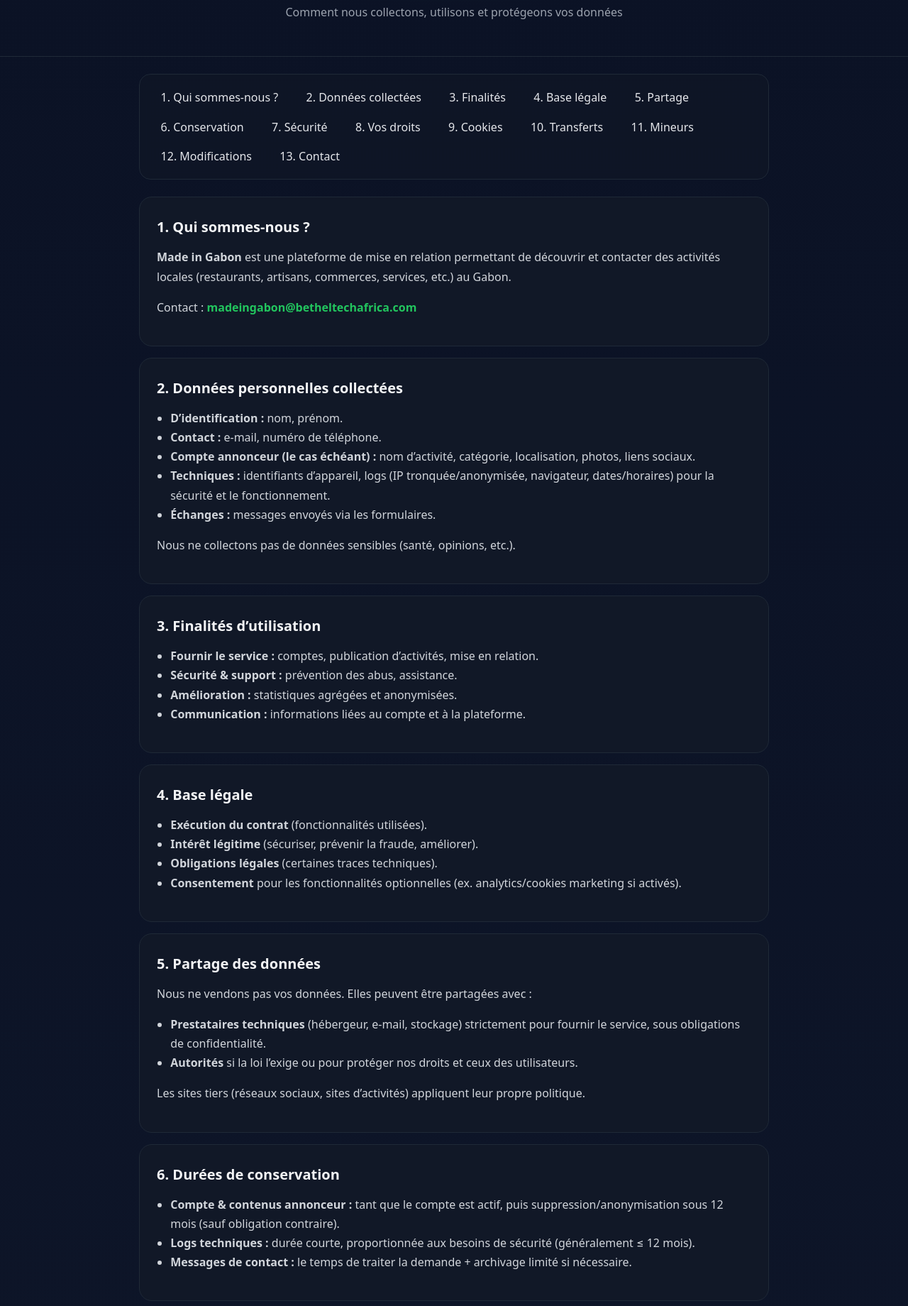
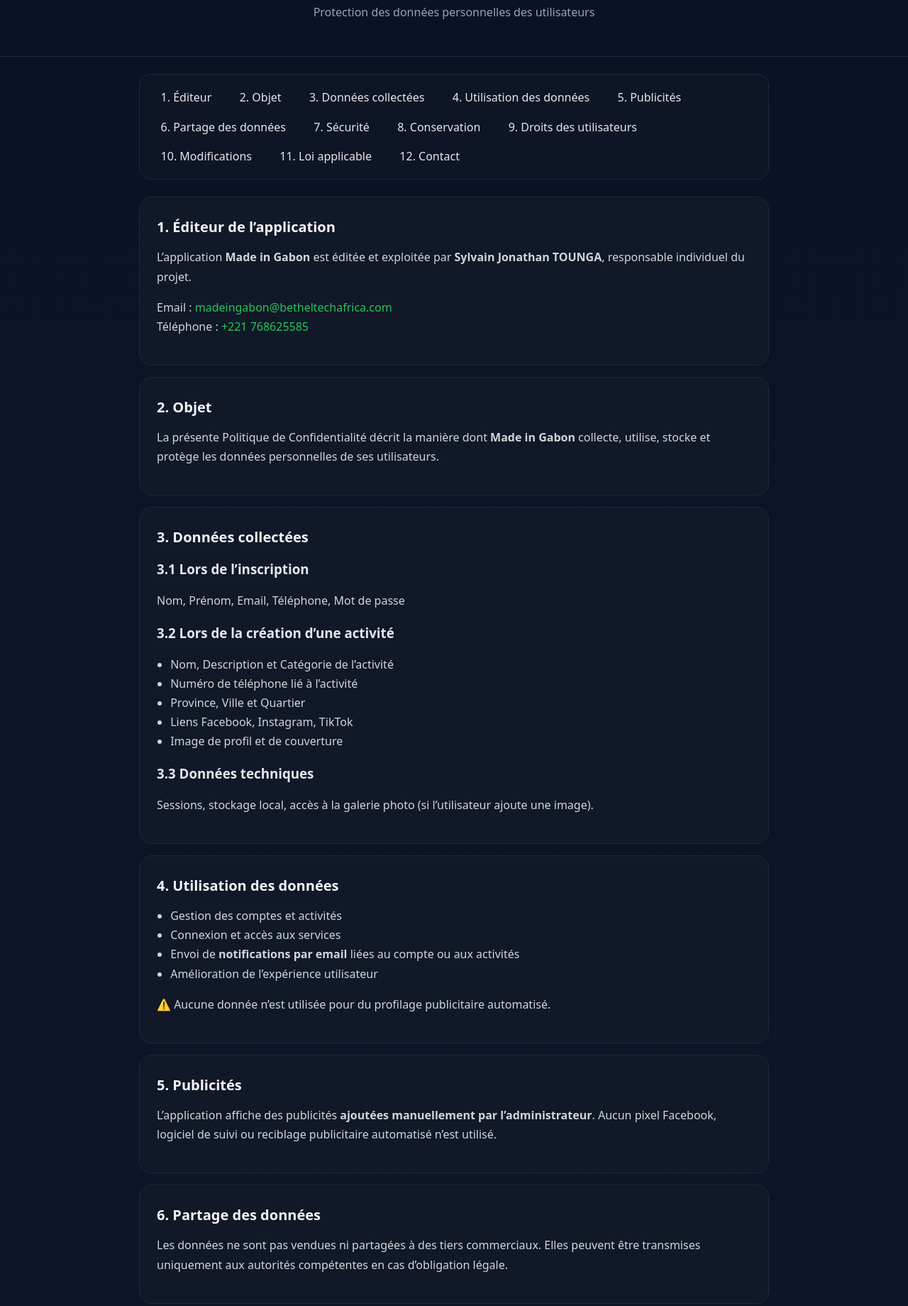
Before and after one commit to Jonathandu241/made-in-gabon, a plain HTML site: page confidentialite.html in a window 1280 px wide. Shown: the part 134-1974 px from the top of the page at 71% size. Drawn offline with Linux system fonts and the light colour scheme.

Commit message:
Update confidentialite.html

```diff
--- a/confidentialite.html
+++ b/confidentialite.html
@@ -4,39 +4,57 @@
   <meta charset="utf-8">
   <meta name="viewport" content="width=device-width,initial-scale=1">
   <title>Politique de Confidentialité – Made in Gabon</title>
-  <meta name="description" content="Politique de confidentialité de la plateforme Made in Gabon.">
+  <meta name="description" content="Politique de Confidentialité de l’application Made in Gabon.">
   <meta name="robots" content="index,follow">
   <meta property="og:title" content="Politique de Confidentialité – Made in Gabon">
-  <meta property="og:description" content="Comment Made in Gabon collecte, utilise, partage et protège vos données personnelles.">
+  <meta property="og:description" content="Politique de Confidentialité de l’application Made in Gabon.">
   <meta property="og:type" content="website">
   <style>
     :root{
-      --bg:#0f172a; --card:#111827; --text:#e5e7eb;
-      --muted:#9ca3af; --accent:#22c55e; --line:#1f2937;
+      --bg:#0f172a;
+      --card:#111827;
+      --text:#e5e7eb;
+      --muted:#9ca3af;
+      --accent:#22c55e;
+      --line:#1f2937;
     }
     *{box-sizing:border-box}
-    body{margin:0;font-family:system-ui,-apple-system,Segoe UI,Roboto,Ubuntu,Arial,sans-serif;color:var(--text);background:linear-gradient(180deg,#0b1225,var(--bg))}
-    header{padding:48px 16px;text-align:center;border-bottom:1px solid var(--line);
+    body{
+      margin:0; font-family:system-ui,-apple-system,Segoe UI,Roboto,Ubuntu,Arial,sans-serif;
+      color:var(--text); background:linear-gradient(180deg,#0b1225, var(--bg));
+    }
+    header{
+      padding:48px 16px; text-align:center; border-bottom:1px solid var(--line);
       background: radial-gradient(1200px 400px at 50% -100px, rgba(34,197,94,.25), transparent 60%);
     }
-    .badge{display:inline-block;padding:.3rem .6rem;border:1px solid #1f2937;border-radius:999px;color:var(--muted);font-size:.85rem}
-    h1{margin:.6rem 0 0;font-size:2rem}
-    .subtitle{color:var(--muted);margin:.4rem 0 0}
-    .container{max-width:920px;margin:0 auto;padding:24px 16px 72px}
-    nav{background:rgba(17,24,39,.6);backdrop-filter:blur(6px);border:1px solid var(--line);border-radius:16px;padding:12px;margin-bottom:24px}
-    nav a{color:var(--text);text-decoration:none;margin:.25rem .5rem;padding:.35rem .6rem;border-radius:8px;display:inline-block}
+    .badge{display:inline-block; padding:.3rem .6rem; border:1px solid #1f2937; border-radius:999px; color:var(--muted); font-size:.85rem}
+    h1{margin:.6rem 0 0; font-size:2rem}
+    .subtitle{color:var(--muted); margin:.4rem 0 0}
+    .container{max-width:920px; margin:0 auto; padding:24px 16px 72px}
+    nav{
+      background:rgba(17,24,39,.6); backdrop-filter: blur(6px);
+      border:1px solid var(--line); border-radius:16px; padding:12px; margin-bottom:24px;
+    }
+    nav a{color:var(--text); text-decoration:none; margin:.25rem .5rem; padding:.35rem .6rem; border-radius:8px; display:inline-block}
     nav a:hover{background:#0b1225}
-    section{background:var(--card);border:1px solid var(--line);border-radius:18px;padding:24px;margin:16px 0}
-    h2{font-size:1.25rem;margin:.25rem 0 1rem;color:#f3f4f6}
-    p,li{line-height:1.7;color:#d1d5db}
+    section{
+      background:var(--card); border:1px solid var(--line); border-radius:18px;
+      padding:24px; margin:16px 0;
+    }
+    h2{font-size:1.25rem; margin:.25rem 0 1rem; color:#f3f4f6}
+    p, li{line-height:1.7; color:#d1d5db}
     ul{padding-left:1.2rem}
-    .stamp{display:inline-block;margin-top:6px;padding:.25rem .6rem;border:1px dashed #374151;border-radius:10px;color:#9ca3af;font-size:.85rem}
+    .kbd{font-family:ui-monospace, SFMono-Regular, Menlo, Consolas, monospace; font-size:.9rem; color:var(--muted)}
+    footer{
+      margin-top:24px; color:var(--muted); text-align:center;
+    }
+    .stamp{
+      display:inline-block; margin-top:6px; padding:.25rem .6rem; border:1px dashed #374151; border-radius:10px; color:#9ca3af; font-size:.85rem;
+    }
     .accent{color:var(--accent)}
-    footer{margin-top:24px;color:var(--muted);text-align:center}
-    .backlink{display:inline-block;margin:0 0 12px 0}
     @media print{
-      body{background:#fff;color:#111}
-      header, nav{border:none;background:#fff}
+      body{background:#fff; color:#111}
+      header, nav{border:none; background:#fff}
       section{page-break-inside:avoid}
       a{color:#111}
     }
@@ -46,122 +64,114 @@
   <header>
     <span class="badge">🇬🇦 Made in Gabon</span>
     <h1>Politique de Confidentialité</h1>
-    <p class="subtitle">Comment nous collectons, utilisons et protégeons vos données</p>
+    <p class="subtitle">Protection des données personnelles des utilisateurs</p>
   </header>
 
   <main class="container">
     <nav aria-label="Sommaire">
-      <a href="#qui">1. Qui sommes-nous ?</a>
-      <a href="#donnees">2. Données collectées</a>
-      <a href="#finalites">3. Finalités</a>
-      <a href="#base">4. Base légale</a>
-      <a href="#partage">5. Partage</a>
-      <a href="#durees">6. Conservation</a>
+      <a href="#editeur">1. Éditeur</a>
+      <a href="#objet">2. Objet</a>
+      <a href="#donnees">3. Données collectées</a>
+      <a href="#usage">4. Utilisation des données</a>
+      <a href="#pub">5. Publicités</a>
+      <a href="#partage">6. Partage des données</a>
       <a href="#securite">7. Sécurité</a>
-      <a href="#droits">8. Vos droits</a>
-      <a href="#cookies">9. Cookies</a>
-      <a href="#transferts">10. Transferts</a>
-      <a href="#mineurs">11. Mineurs</a>
-      <a href="#modifs">12. Modifications</a>
-      <a href="#contact">13. Contact</a>
+      <a href="#conservation">8. Conservation</a>
+      <a href="#droits">9. Droits des utilisateurs</a>
+      <a href="#modifs">10. Modifications</a>
+      <a href="#loi">11. Loi applicable</a>
+      <a href="#contact">12. Contact</a>
     </nav>
 
-    <section id="qui">
-      <h2>1. Qui sommes-nous ?</h2>
-      <p><strong>Made in Gabon</strong> est une plateforme de mise en relation permettant de découvrir et contacter des activités locales (restaurants, artisans, commerces, services, etc.) au Gabon.</p>
-      <p>Contact : <strong class="accent">madeingabon@betheltechafrica.com</strong></p>
+    <section id="editeur">
+      <h2>1. Éditeur de l’application</h2>
+      <p>L’application <strong>Made in Gabon</strong> est éditée et exploitée par <strong>Sylvain Jonathan TOUNGA</strong>, responsable individuel du projet.</p>
+      <p>Email : <span class="accent">madeingabon@betheltechafrica.com</span><br>
+      Téléphone : <span class="accent">+221 768625585</span></p>
+    </section>
+
+    <section id="objet">
+      <h2>2. Objet</h2>
+      <p>La présente Politique de Confidentialité décrit la manière dont <strong>Made in Gabon</strong> collecte, utilise, stocke et protège les données personnelles de ses utilisateurs.</p>
     </section>
 
     <section id="donnees">
-      <h2>2. Données personnelles collectées</h2>
+      <h2>3. Données collectées</h2>
+      <h3>3.1 Lors de l’inscription</h3>
+      <p>Nom, Prénom, Email, Téléphone, Mot de passe</p>
+      <h3>3.2 Lors de la création d’une activité</h3>
       <ul>
-        <li><strong>D’identification :</strong> nom, prénom.</li>
-        <li><strong>Contact :</strong> e-mail, numéro de téléphone.</li>
-        <li><strong>Compte annonceur (le cas échéant) :</strong> nom d’activité, catégorie, localisation, photos, liens sociaux.</li>
-        <li><strong>Techniques :</strong> identifiants d’appareil, logs (IP tronquée/anonymisée, navigateur, dates/horaires) pour la sécurité et le fonctionnement.</li>
-        <li><strong>Échanges :</strong> messages envoyés via les formulaires.</li>
+        <li>Nom, Description et Catégorie de l’activité</li>
+        <li>Numéro de téléphone lié à l’activité</li>
+        <li>Province, Ville et Quartier</li>
+        <li>Liens Facebook, Instagram, TikTok</li>
+        <li>Image de profil et de couverture</li>
       </ul>
-      <p>Nous ne collectons pas de données sensibles (santé, opinions, etc.).</p>
+      <h3>3.3 Données techniques</h3>
+      <p>Sessions, stockage local, accès à la galerie photo (si l’utilisateur ajoute une image).</p>
     </section>
 
-    <section id="finalites">
-      <h2>3. Finalités d’utilisation</h2>
+    <section id="usage">
+      <h2>4. Utilisation des données</h2>
       <ul>
-        <li><strong>Fournir le service :</strong> comptes, publication d’activités, mise en relation.</li>
-        <li><strong>Sécurité & support :</strong> prévention des abus, assistance.</li>
-        <li><strong>Amélioration :</strong> statistiques agrégées et anonymisées.</li>
-        <li><strong>Communication :</strong> informations liées au compte et à la plateforme.</li>
+        <li>Gestion des comptes et activités</li>
+        <li>Connexion et accès aux services</li>
+        <li>Envoi de <strong>notifications par email</strong> liées au compte ou aux activités</li>
+        <li>Amélioration de l’expérience utilisateur</li>
       </ul>
+      <p>⚠️ Aucune donnée n’est utilisée pour du profilage publicitaire automatisé.</p>
     </section>
 
-    <section id="base">
-      <h2>4. Base légale</h2>
-      <ul>
-        <li><strong>Exécution du contrat</strong> (fonctionnalités utilisées).</li>
-        <li><strong>Intérêt légitime</strong> (sécuriser, prévenir la fraude, améliorer).</li>
-        <li><strong>Obligations légales</strong> (certaines traces techniques).</li>
-        <li><strong>Consentement</strong> pour les fonctionnalités optionnelles (ex. analytics/cookies marketing si activés).</li>
-      </ul>
+    <section id="pub">
+      <h2>5. Publicités</h2>
+      <p>L’application affiche des publicités <strong>ajoutées manuellement par l’administrateur</strong>.
+      Aucun pixel Facebook, logiciel de suivi ou reciblage publicitaire automatisé n’est utilisé.</p>
     </section>
 
     <section id="partage">
-      <h2>5. Partage des données</h2>
-      <p>Nous ne vendons pas vos données. Elles peuvent être partagées avec :</p>
-      <ul>
-        <li><strong>Prestataires techniques</strong> (hébergeur, e-mail, stockage) strictement pour fournir le service, sous obligations de confidentialité.</li>
-        <li><strong>Autorités</strong> si la loi l’exige ou pour protéger nos droits et ceux des utilisateurs.</li>
-      </ul>
-      <p>Les sites tiers (réseaux sociaux, sites d’activités) appliquent leur propre politique.</p>
-    </section>
-
-    <section id="durees">
-      <h2>6. Durées de conservation</h2>
-      <ul>
-        <li><strong>Compte & contenus annonceur :</strong> tant que le compte est actif, puis suppression/anonymisation sous 12 mois (sauf obligation contraire).</li>
-        <li><strong>Logs techniques :</strong> durée courte, proportionnée aux besoins de sécurité (généralement ≤ 12 mois).</li>
-        <li><strong>Messages de contact :</strong> le temps de traiter la demande + archivage limité si nécessaire.</li>
-      </ul>
+      <h2>6. Partage des données</h2>
+      <p>Les données ne sont pas vendues ni partagées à des tiers commerciaux.
+      Elles peuvent être transmises uniquement aux autorités compétentes en cas d’obligation légale.</p>
     </section>
 
     <section id="securite">
-      <h2>7. Sécurité</h2>
-      <p>Mesures techniques et organisationnelles raisonnables (contrôles d’accès, chiffrement en transit/au repos selon le prestataire, sauvegardes). En cas d’incident sérieux, nous informerons les personnes concernées conformément à la loi.</p>
+      <h2>7. Sécurité des données</h2>
+      <p>Des mesures techniques et organisationnelles sont mises en place pour protéger les données contre l’accès non autorisé, la perte ou la divulgation.
+      Cependant, aucun système n’étant totalement sûr, une sécurité absolue ne peut être garantie.</p>
+    </section>
+
+    <section id="conservation">
+      <h2>8. Conservation des données</h2>
+      <p>Les données sont conservées tant que le compte est actif.
+      En cas de suppression, certaines informations peuvent être gardées pour des raisons légales ou de sécurité.</p>
     </section>
 
     <section id="droits">
-      <h2>8. Vos droits</h2>
-      <p>Sur demande : accès, rectification, suppression, opposition/limitation lorsque applicable. Nous pouvons vérifier votre identité avant de répondre.</p>
-      <p>Contact : <strong class="accent">madeingabon@betheltechafrica.com</strong></p>
-    </section>
-
-    <section id="cookies">
-      <h2>9. Cookies & analytics</h2>
+      <h2>9. Droits des utilisateurs</h2>
       <ul>
-        <li><strong>Essentiels :</strong> nécessaires au fonctionnement (session, sécurité).</li>
-        <li><strong>Mesure d’audience :</strong> désactivée par défaut. Si un outil est activé (ex. Google Analytics), nous l’indiquerons ici avec options de consentement/refus.</li>
-        <li><strong>Publicité :</strong> pas de publicité comportementale sans consentement préalable.</li>
+        <li>Droit d’accès : obtenir une copie de ses données</li>
+        <li>Droit de rectification : corriger ses informations</li>
+        <li>Droit de suppression : demander la suppression de son compte</li>
+        <li>Droit d’opposition : refuser certains traitements</li>
       </ul>
-    </section>
-
-    <section id="transferts">
-      <h2>10. Transferts internationaux</h2>
-      <p>Certains prestataires peuvent être situés hors de votre pays. Nous veillons à des <strong>garanties appropriées</strong> (contrats, clauses types, hébergement conforme, etc.).</p>
-    </section>
-
-    <section id="mineurs">
-      <h2>11. Comptes de mineurs</h2>
-      <p>La plateforme n’est pas destinée aux moins de 15 ans sans consentement d’un parent/tuteur. Signalez-nous toute donnée transmise sans autorisation pour suppression.</p>
+      <p>Pour exercer ces droits, contacter : <span class="accent">madeingabon@betheltechafrica.com</span></p>
     </section>
 
     <section id="modifs">
-      <h2>12. Modifications</h2>
-      <p>Cette politique peut évoluer. La date de dernière mise à jour figure ci-dessous. En cas de changement significatif, nous informerons par un moyen approprié.</p>
-      <p class="stamp">Dernière mise à jour : septembre 2025</p>
+      <h2>10. Modifications</h2>
+      <p>Cette Politique peut être modifiée à tout moment. Les utilisateurs seront notifiés par email ou dans l’application.</p>
+    </section>
+
+    <section id="loi">
+      <h2>11. Loi applicable</h2>
+      <p>La présente Politique est régie par le droit en vigueur en République Gabonaise.</p>
     </section>
 
     <section id="contact">
-      <h2>13. Contact</h2>
-      <p>📧 <strong class="accent">madeingabon@betheltechafrica.com</strong></p>
+      <h2>12. Contact</h2>
+      <p>Pour toute question relative à cette Politique :</p>
+      <p><strong class="accent">madeingabon@betheltechafrica.com</strong> • <strong class="accent">+221 768625585</strong></p>
+      <p class="stamp">Dernière mise à jour : octobre 2025</p>
     </section>
 
     <footer>
@@ -169,6 +179,8 @@
     </footer>
   </main>
 
-  <script>document.getElementById('year').textContent = new Date().getFullYear();</script>
+  <script>
+    document.getElementById('year').textContent = new Date().getFullYear();
+  </script>
 </body>
 </html>
```
